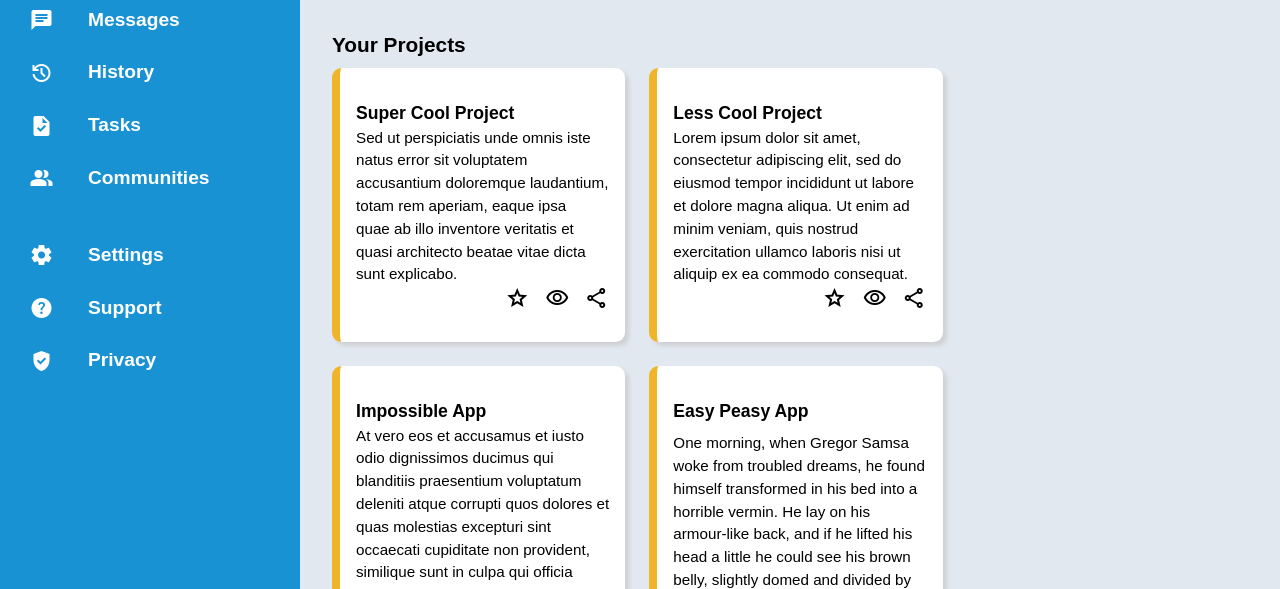
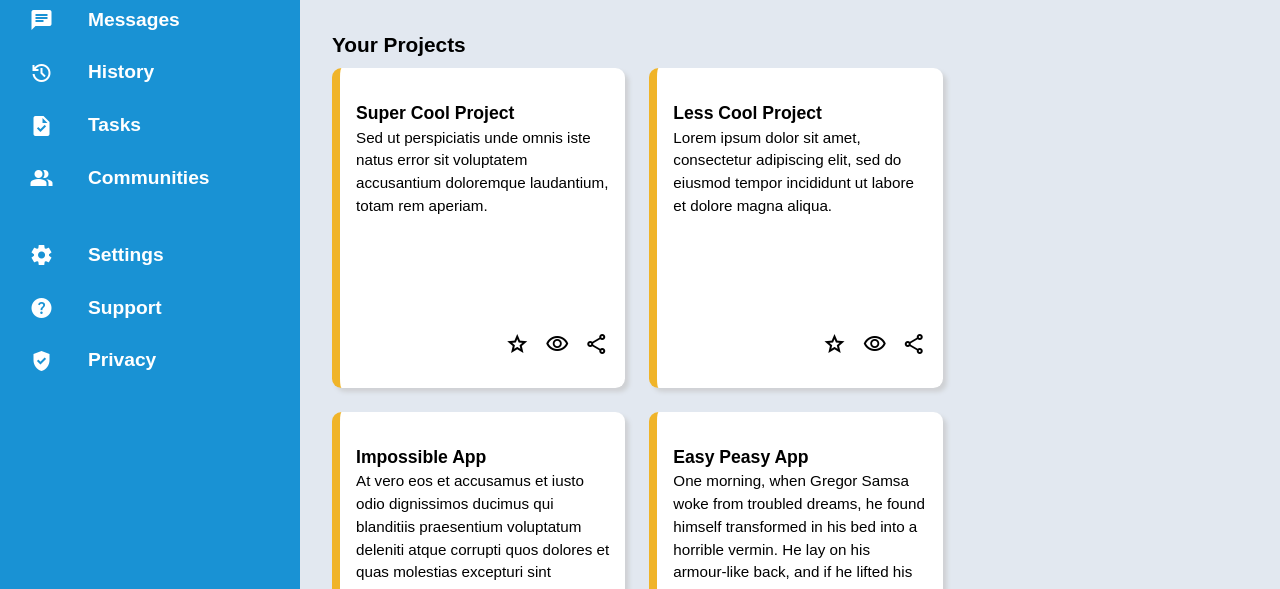
Before and after one commit to gregoriusavip/admin-dashboard, a plain HTML site: page index.html in a window 1280 px wide. Shown: the part 211-800 px from the top of the page. Drawn offline with nearby package versions, Linux system fonts and the light colour scheme; a web font is replaced by a local one.

Commit message:
Fix project cards not sizing equally

```diff
--- a/index.html
+++ b/index.html
@@ -106,8 +106,7 @@
                 <article class="project">
                     <h2>Super Cool Project</h2>
                     <p>Sed ut perspiciatis unde omnis iste natus error sit voluptatem accusantium doloremque laudantium,
-                        totam rem aperiam, eaque ipsa quae ab illo inventore veritatis et quasi architecto beatae vitae
-                        dicta sunt explicabo.</p>
+                        totam rem aperiam.</p>
                     <div class="icons">
                         <span class="material-symbols-outlined">star</span>
                         <span class="material-symbols-outlined">visibility</span>
@@ -117,8 +116,7 @@
                 <article class="project">
                     <h2>Less Cool Project</h2>
                     <p>Lorem ipsum dolor sit amet, consectetur adipiscing elit, sed do eiusmod tempor incididunt ut
-                        labore et dolore magna aliqua. Ut enim ad minim veniam, quis nostrud exercitation ullamco
-                        laboris nisi ut aliquip ex ea commodo consequat.</p>
+                        labore et dolore magna aliqua.</p>
                     <div class="icons">
                         <span class="material-symbols-outlined">star</span>
                         <span class="material-symbols-outlined">visibility</span>
--- a/styles/style.css
+++ b/styles/style.css
@@ -211,8 +211,9 @@ main .projects {
     grid-row: 1 / span 2;
 
     display: grid;
-    grid-template-rows: min-content;
-    grid-template-columns: 1fr 1fr;
+    grid-template-rows: max-content;
+    grid-auto-rows: 1fr;
+    grid-auto-columns: 1fr;
     column-gap: 1.5rem;
     row-gap: 1.5rem;
 }
@@ -231,6 +232,15 @@ main article.project {
     padding: 2rem 1rem;
 
     display: grid;
+    grid-template-rows: max-content;
+}
+
+main article.project h1 {
+    align-self: end;
+}
+
+main article.project p {
+    align-self: start;
 }
 
 main article.project .icons {
```
